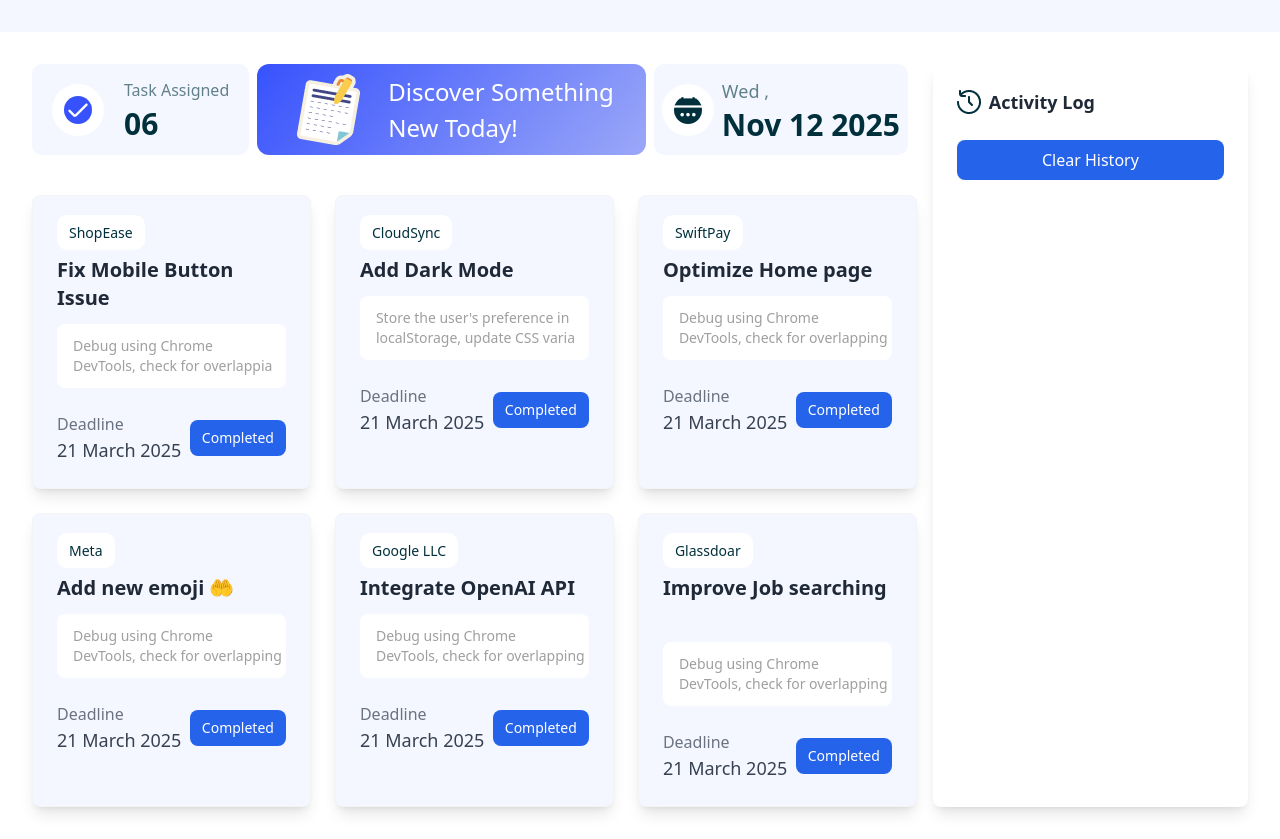
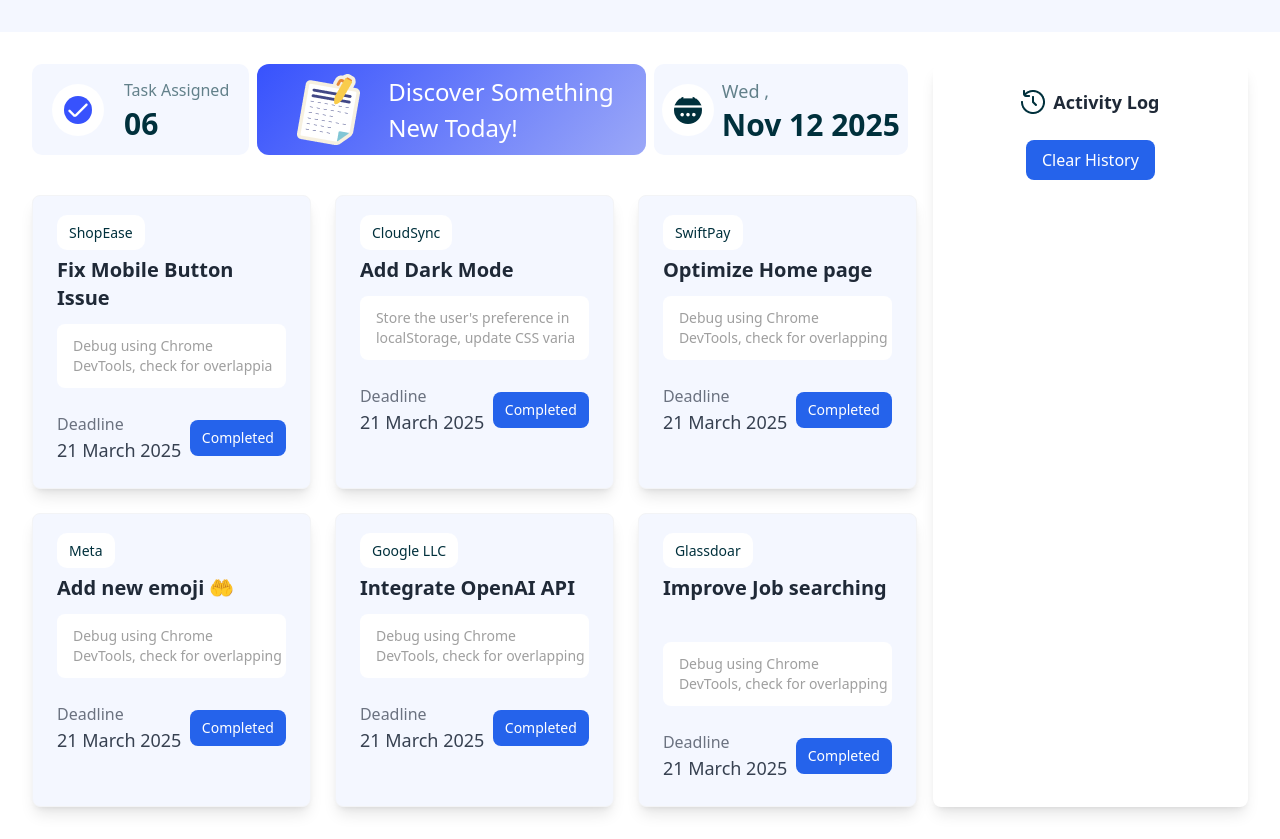
Before and after one commit to mdshahed1971/assingment-1, a plain HTML site: page index.html in a window 1280 px wide. Shown: the part 108-947 px from the top of the page. Drawn offline with nearby package versions, Linux system fonts and the light colour scheme.

Commit message:
added clear history

```diff
--- a/index.html
+++ b/index.html
@@ -179,14 +179,15 @@
 
     <!-- Activity Log start -->
         <div class="w-80 bg-white p-6 rounded-lg shadow-lg">
-            <div class="flex items-center space-x-2 mb-6">
+            <div class="flex items-center justify-center space-x-2 mb-6">
                <img src="./img/activity.png" alt="">
                 <h3 class="text-lg font-semibold text-gray-800">Activity Log</h3>
             </div>
-
-            <button class="w-full mb-6 py-2 text-white bg-blue-600 rounded-lg hover:bg-blue-700 transition duration-150 font-medium">
+            <div class="flex justify-center">
+            <button class="text-center  mb-6 py-2 px-4 text-white bg-blue-600 rounded-lg hover:bg-blue-700 transition duration-150 font-medium">
                 Clear History
             </button>
+            </div>
         </div>
   <!-- Activity Log end -->
     </div>
--- a/task.js
+++ b/task.js
@@ -1,4 +1,5 @@
 const cardButton = document.querySelectorAll('.card-container button');
+const activityLogMessages = document.getElementById('activity-log-messages');
 for(const btn of cardButton){
     btn.addEventListener('click', function(){
         const taskAssigned = getTextValueById('task-assigned');
@@ -11,6 +12,8 @@
         const taskCount = getTextValueById('task-count');
         const newTaskCount = taskCount +1;
         setInnerTextById('task-count', newTaskCount);
+
+
 
         let allDisabled = true;
         for (const b of cardButton) {
```
Also changed, not shown: note.txt.
